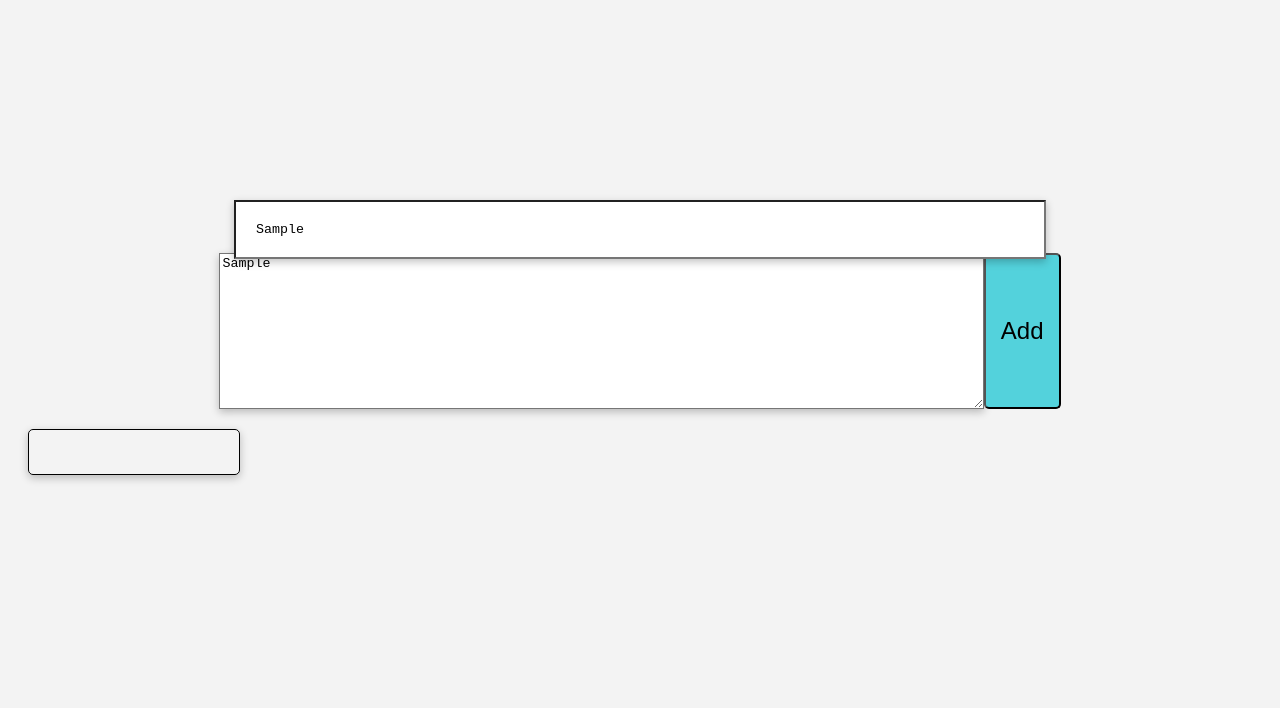
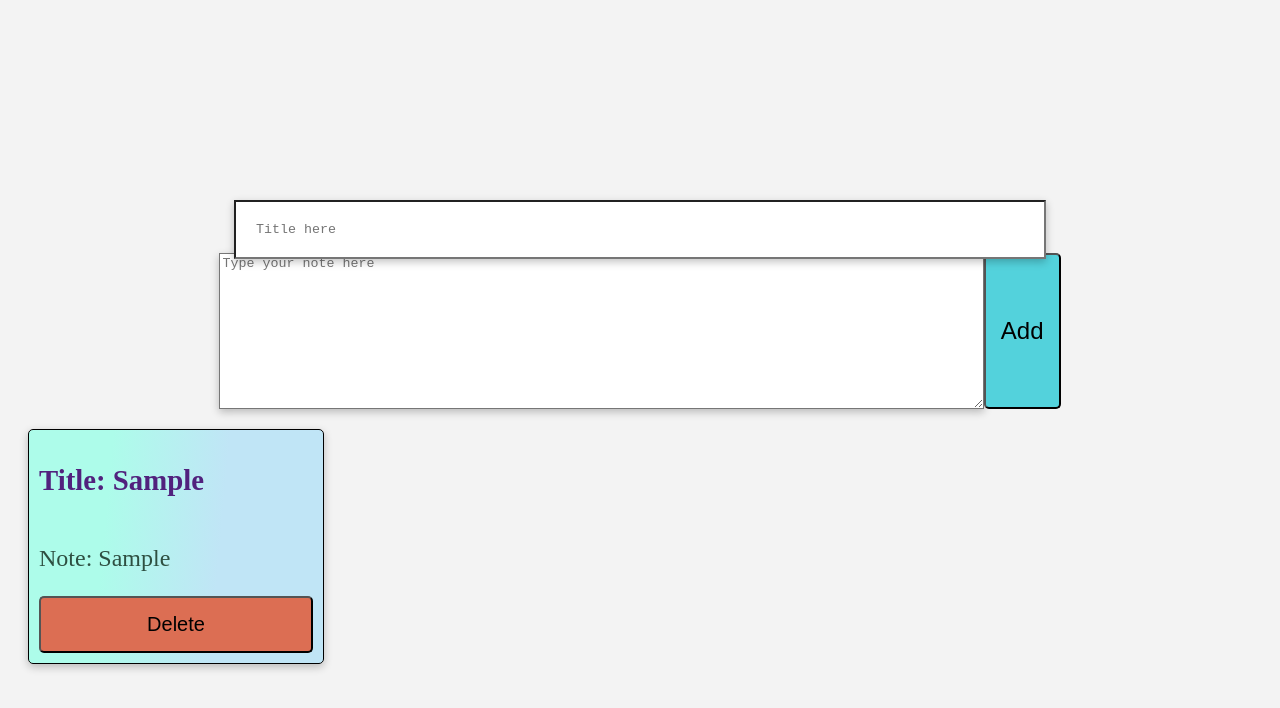
Before and after one commit to Tanmay-Bagadia/NotesApp, a plain HTML site: page index.html in a window 1280 px wide. Both pictures are taken after typing "Sample", "Sample" into the empty fields and a click on the button "Add". Drawn offline with Linux system fonts and the light colour scheme.

Commit message:
Delete function done

```diff
--- a/app.js
+++ b/app.js
@@ -1,10 +1,10 @@
 // Get DOM Elements
 
-let notesInput = document.getElementById("notes-input").value; //   getting value from text area;
-console.log(notesInput);
+let notesInput = document.getElementById("notes-input"); //   getting value from text area;
+console.log(notesInput.value);
 let note = document.getElementsByClassName("notes-area")[0];
 let addBtn = document.getElementsByClassName("addBtn")[0];
-let title = document.getElementsByClassName("title-input")[0].value; //getting title value from the input
+let title = document.getElementsByClassName("title-input")[0]; //getting title value from the input
 let notesContainer = document.getElementsByClassName("notes-cont")[0];
 
 function createNote() {
@@ -12,17 +12,29 @@ function createNote() {
   let eDiv = document.createElement("div");
   let eHeading = document.createElement("h2");
   let notePara = document.createElement("p");
+  let delBtn = document.createElement("button");
 
   //   give class name
   eDiv.classList.add("notes");
   eHeading.classList.add("heading");
   notePara.classList.add("notePara");
+  delBtn.classList.add("delBtn");
 
   //   append elements
   notesContainer.append(eDiv);
   eDiv.append(eHeading);
   eDiv.append(notePara);
+  eDiv.append(delBtn);
 
-  notePara.innerHTML = notesInput;
-  eHeading.innerHTML = title;
+  notePara.innerHTML = `Note: ${notesInput.value}`;
+  notesInput.value = "";
+
+  eHeading.innerHTML = `Title: ${title.value}`;
+  title.value = "";
+
+  delBtn.innerHTML = "Delete";
+  delBtn.addEventListener("click", () => {
+    eDiv.remove();
+    alert("Your note had been deleted.");
+  });
 }
--- a/style.css
+++ b/style.css
@@ -18,11 +18,19 @@ textarea {
 
 .notes {
   font-size: 1.2rem;
+  display: grid;
+  grid-template-rows: auto auto auto;
   min-width: 40%;
-  max-width: 60%;
   height: auto;
   padding: 10px;
   margin: 10px;
+
+  background-image: linear-gradient(
+    95.2deg,
+    rgba(173, 252, 234, 1) 26.8%,
+    rgba(192, 229, 246, 1) 64%
+  );
+
   border: 1px solid black;
   border-radius: 5px;
   box-shadow: rgba(0, 0, 0, 0.24) 0px 3px 8px;
@@ -40,12 +48,20 @@ textarea {
 }
 
 .heading {
-  text-align: center;
+  color: rgb(81, 33, 125);
+  text-align: justify;
 }
 
 .notePara {
-  color: rgb(48, 48, 48);
-  text-align: center;
+  color: rgb(46, 79, 65);
+  text-align: justify;
+  font-size: 1.5rem;
+}
+.delBtn {
+  padding: 15px;
+  font-size: 1.25rem;
+  background-color: #dc6e53;
+  border-radius: 5px;
 }
 
 .notes-cont {
@@ -63,3 +79,11 @@ textarea {
   background-color: #53d2dc;
   border-radius: 5px;
 }
+
+.addBtn:hover {
+  color: rgb(205, 59, 59);
+  font-size: 1.75rem;
+  font-weight: bold;
+  background-color: rgb(255, 149, 0);
+  box-shadow: 0 5px 5px rgb(171, 210, 213);
+}
```
